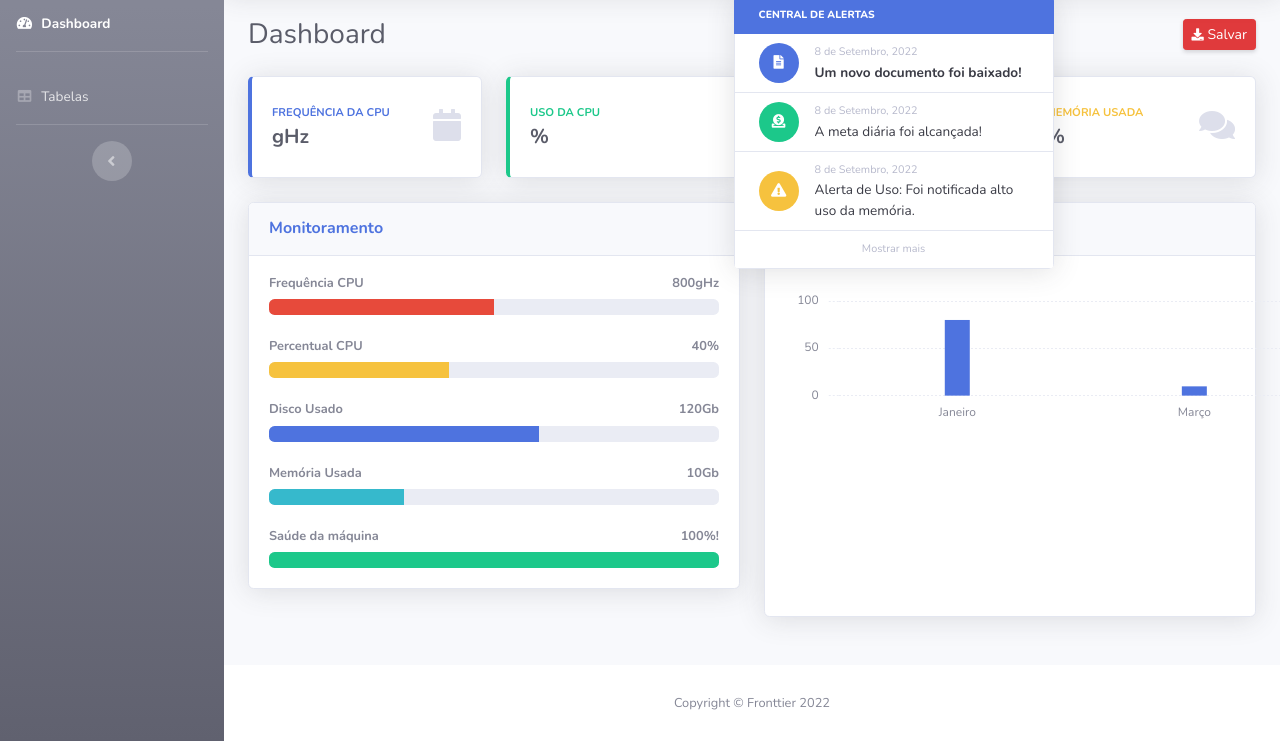
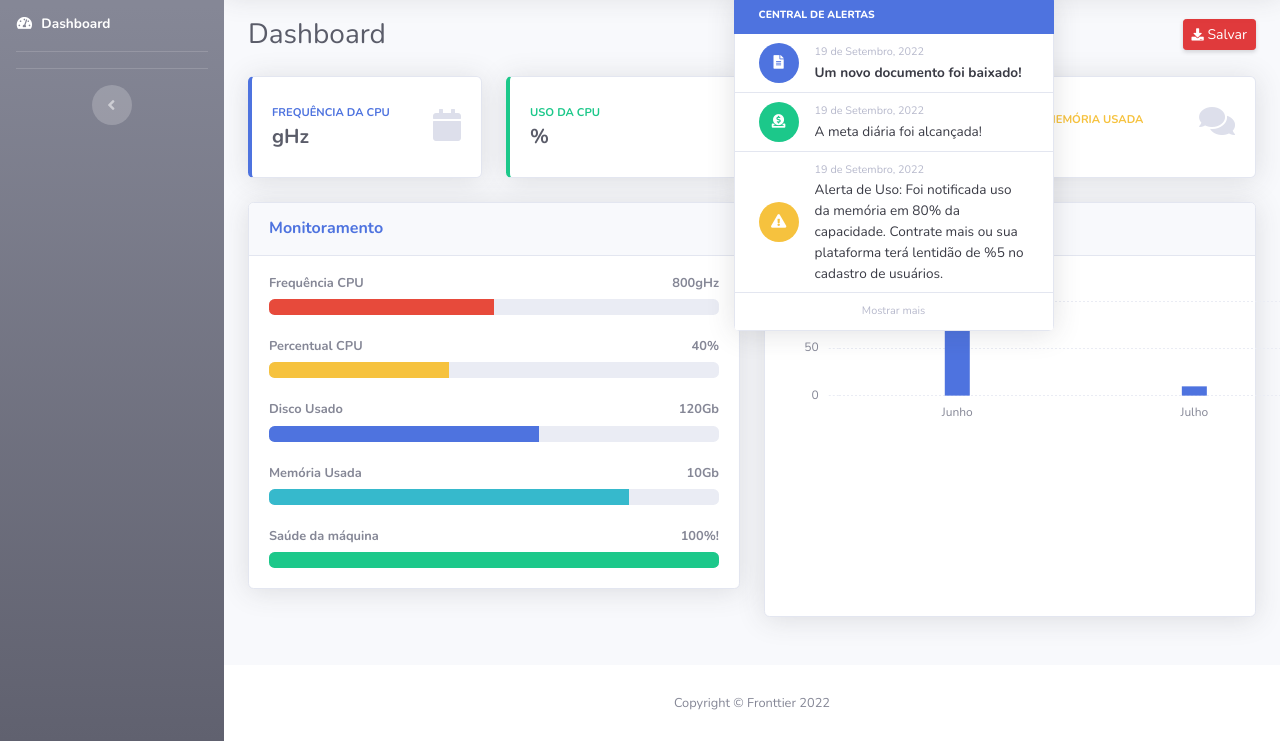
Before and after one commit to MarcoCJR/grupo3-Fronttier, a website with bundled scripts: page public/startbootstrap-sb-admin-2-gh-pages/index_dash.html in a window 1280 px wide. Both pictures are taken after a click on the button "3+". Shown: the part 76-817 px from the top of the page. Built offline with nearby package versions, Linux system fonts and the light colour scheme.

Commit message:
atualizando-dash

```diff
--- a/public/startbootstrap-sb-admin-2-gh-pages/index_dash.html
+++ b/public/startbootstrap-sb-admin-2-gh-pages/index_dash.html
@@ -12,7 +12,7 @@
     <link href="../assets/img/favicon.png" rel="icon">
     <link href="../assets/img/apple-touch-icon.png" rel="apple-touch-icon">
 
-    <title>Fronttier | Dashboard Usuário</title>
+    <title>Fronttier | Dashboard ADM</title>
 
     <!-- Custom fonts for this template-->
     <link href="vendor/fontawesome-free/css/all.min.css" rel="stylesheet" type="text/css">
@@ -52,11 +52,11 @@
             <hr class="sidebar-divider">
 
             <!-- Nav Item - Tables -->
-            <li class="nav-item">
+            <!-- <li class="nav-item">
                 <a class="nav-link" href="tables_user.html">
                     <i class="fas fa-fw fa-table"></i>
                     <span>Tabelas</span></a>
-            </li>
+            </li> -->
 
             <!-- Divider -->
             <hr class="sidebar-divider d-none d-md-block">
@@ -145,7 +145,7 @@
                                         </div>
                                     </div>
                                     <div>
-                                        <div class="small text-gray-500">8 de Setembro, 2022</div>
+                                        <div class="small text-gray-500">19 de Setembro, 2022</div>
                                         <span class="font-weight-bold">Um novo documento foi baixado!</span>
                                     </div>
                                 </a>
@@ -156,7 +156,7 @@
                                         </div>
                                     </div>
                                     <div>
-                                        <div class="small text-gray-500">8 de Setembro, 2022</div>
+                                        <div class="small text-gray-500">19 de Setembro, 2022</div>
                                         A meta diária foi alcançada!
                                     </div>
                                 </a>
@@ -167,8 +167,9 @@
                                         </div>
                                     </div>
                                     <div>
-                                        <div class="small text-gray-500">8 de Setembro, 2022</div>
-                                        Alerta de Uso: Foi notificada alto uso da memória.
+                                        <div class="small text-gray-500">19 de Setembro, 2022</div>
+                                        Alerta de Uso: Foi notificada uso da memória em 80% da capacidade.
+                                        Contrate mais ou sua plataforma terá lentidão de %5 no cadastro de usuários.
                                     </div>
                                 </a>
                                 <a class="dropdown-item text-center small text-gray-500" href="#">Mostrar mais</a>
@@ -366,7 +367,7 @@
                                         <div class="col mr-2">
                                             <div class="text-xs font-weight-bold text-warning text-uppercase mb-1">
                                                 Memória Usada</div>
-                                            <div class="h5 mb-0 font-weight-bold text-gray-800">%</div>
+                                            <div class="h5 mb-0 font-weight-bold text-gray-800"></div>
                                         </div>
                                         <div class="col-auto">
                                             <i class="fas fa-comments fa-2x text-gray-300"></i>
@@ -409,7 +410,7 @@
                                     <h4 class="small font-weight-bold">Memória Usada<span
                                             class="float-right">10Gb</span></h4>
                                     <div class="progress mb-4">
-                                        <div class="progress-bar bg-info" role="progressbar" style="width: 30%"
+                                        <div class="progress-bar bg-info" role="progressbar" style="width: 80%"
                                             aria-valuenow="30" aria-valuemin="0" aria-valuemax="100"></div>
                                     </div>
                                     <h4 class="small font-weight-bold">Saúde da máquina<span
--- a/public/startbootstrap-sb-admin-2-gh-pages/js/demo/chart-bar-demo.js
+++ b/public/startbootstrap-sb-admin-2-gh-pages/js/demo/chart-bar-demo.js
@@ -32,7 +32,7 @@ var ctx = document.getElementById("myBarChart");
 var myBarChart = new Chart(ctx, {
   type: 'bar',
   data: {
-    labels: ["Janeiro", "Março", "Junho", "Outubro", "Dezembro"],
+    labels: ["Junho", "Julho", "Agosto", "Setembro", "Outubro"],
     datasets: [{
       label: "Revenue",
       backgroundColor: "#4e73df",
```
Also changed, not shown: public/startbootstrap-sb-admin-2-gh-pages/cadastrarUsuario.html (+1 -1 lines), public/startbootstrap-sb-admin-2-gh-pages/register.html (+4 -4 lines), public/startbootstrap-sb-admin-2-gh-pages/telaDashUser.html (+8 -7 lines).
